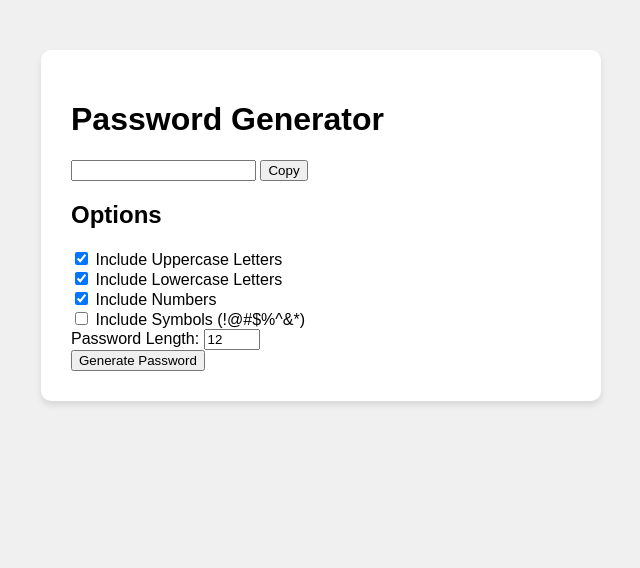
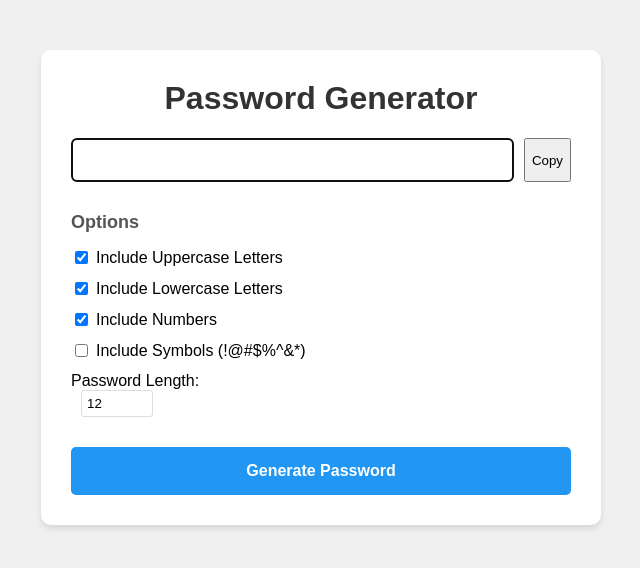
Before and after one commit to Vioh-code/learning-web-dev, a plain HTML site: page index.html in a window 1280 px wide. Both pictures are taken after a click on the button "Copy". Shown: the whole page, without its empty margins (319-959 px from the left). Drawn offline with Linux system fonts and the light colour scheme.

Commit message:
Added JavaSript - password generator now fully functional

```diff
--- a/script.js
+++ b/script.js
@@ -0,0 +1,66 @@
+//this grabs all of the elements from the HTML
+const passwordOutput = document.getElementById('passwordOutput');
+const copyButton = document.getElementById('copyButton');
+const generateButton = document.getElementById('generateButton');
+const includeUppercase = document.getElementById('includeUppercase');
+const includeLowercase = document.getElementById('includeLowercase');
+const includeNumbers = document.getElementById('includeNumbers');
+const includeSymbols = document.getElementById('includeSymbols');
+const passwordLength = document.getElementById('passwordLength');
+
+// This will define the character sets for the password generation
+const uppercaseChars = 'ABCDEFGHIJKLMNOPQRSTUVWXYZ';
+const lowercaseChars = 'abcdefghijklmnopqrstuvwxyz';
+const numberChars = '0123456789';
+const symbolChars = '!@#$%^&*()_+-=[]{}|;:,.<>?';
+
+//This function will generate the password depending on selections made
+function generatePassword() {
+    let availableChars = '';
+    if (includeUppercase.checked) {
+        availableChars += uppercaseChars;
+    }
+    if (includeLowercase.checked) {
+        availableChars += lowercaseChars;
+    }
+    if (includeNumbers.checked) {
+        availableChars += numberChars;
+    }
+    if (includeSymbols.checked) {
+        availableChars += symbolChars;
+    }
+
+    //if no options are selected
+    if (availableChars === '') {
+        alert('Please select at leaset one character type!');
+        return;
+    }
+    // Get the desired pasword length
+    const length = parseInt(passwordLength.value);
+
+    // This will generate the password
+    let password = '';
+    for (let i = onabort; i < length; i++) {
+        const randomIndex = Math.floor(Math.random() * availableChars.length);
+        password += availableChars[randomIndex]
+    }
+
+    passwordOutput.value = password;
+
+}
+// Listen for button clicks
+generateButton.addEventListener('click', generatePassword);
+
+copyButton.addEventListener('click', function() {
+    // Select the password text
+    passwordOutput.select();
+
+    // Copy to clipboard
+    navigator.clipboard.writeText(passwordOutput.value);
+
+    // Change button text temporarily to show it worked
+    copyButton.textContent = 'Copied!';
+    setTimeout(function() {
+        copyButton.textContent = 'Copy';
+    }, 2000);
+});
--- a/style.css
+++ b/style.css
@@ -15,3 +15,79 @@ body {
     border-radius: 10px;
     box-shadow: 0 4px 6px rgba(0, 0, 0, 0.1);
 }
+
+h1 {
+    text-align: center;
+    color: #333;
+    margin-top: 0;
+}
+
+h2{
+    color: #555;
+    font-size: 18px;
+    margin-bottom: 15px;
+}
+
+.password-display {
+    display: flex;
+    gap: 10px;
+    margin-bottom: 30px;
+}
+
+#passwordOutput {
+    flex: 1;
+    padding: 12px;
+    font-size: 12 px;
+    border: 2px solid #ddd;
+    border-radius: 5px;
+    cursor: pointer;
+    font-size: 14px;
+}
+
+#copyButton:hover {
+    background-color: #45a049;
+}
+
+.options {
+    margin-bottom: 20px;
+}
+
+.option {
+    margin-bottom: 12px;
+}
+
+.option label {
+    display: flex;
+    align-items: center;
+    cursor: pointer;
+}
+
+.option input[type="checkbox"] {
+    margin-right: 8px;
+    cursor: pointer;
+}
+
+.option input[type="number"] {
+    width: 60px;
+    padding: 5px;
+    margin-left: 10px;
+    border: 1px solid #ddd;
+    border-radius: 3px;
+}
+
+#generateButton {
+    width: 100%;
+    padding: 15px;
+    background-color: #2196f3;
+    color: white;
+    border: none;
+    border-radius: 5px;
+    font-size: 16px;
+    font-weight: bold;
+    cursor: pointer;
+    margin-top: 10px;
+}
+
+#generateButton:hover {
+    background-color: #0b7dda;
+}
```
